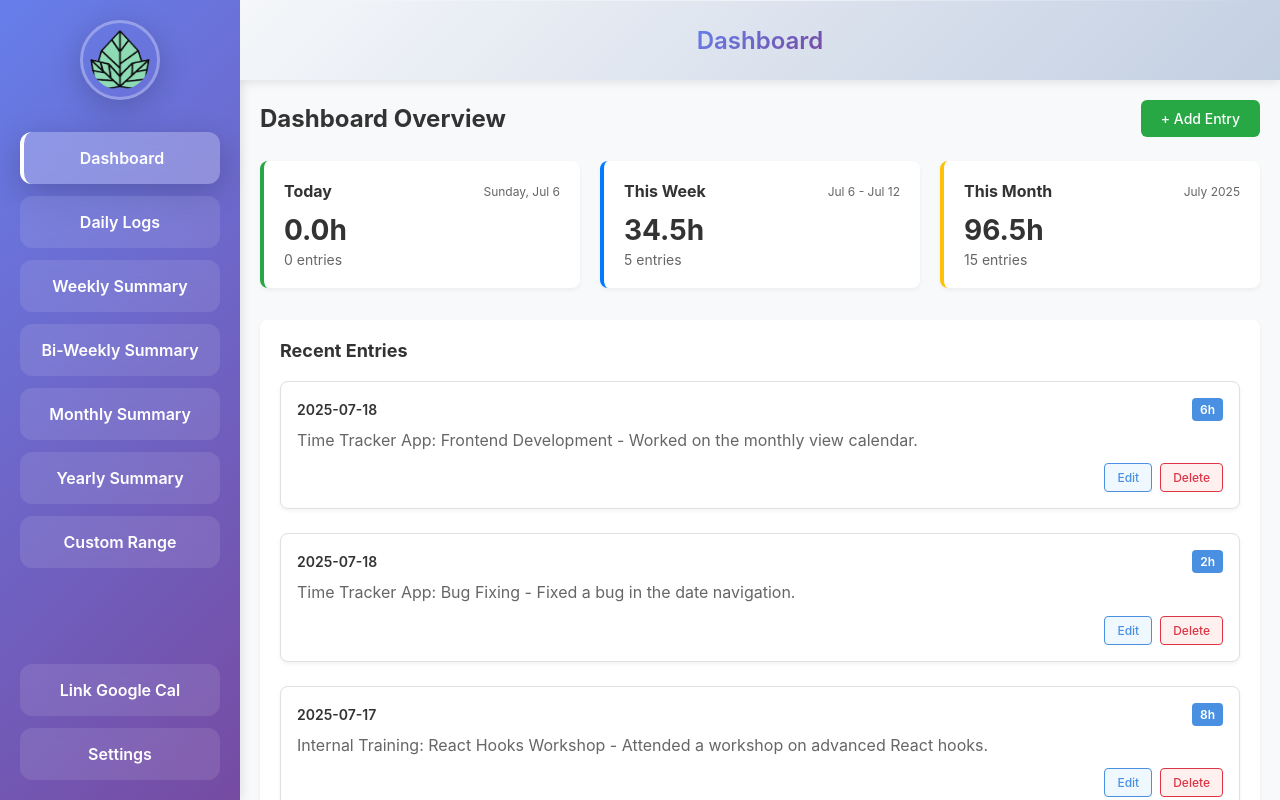
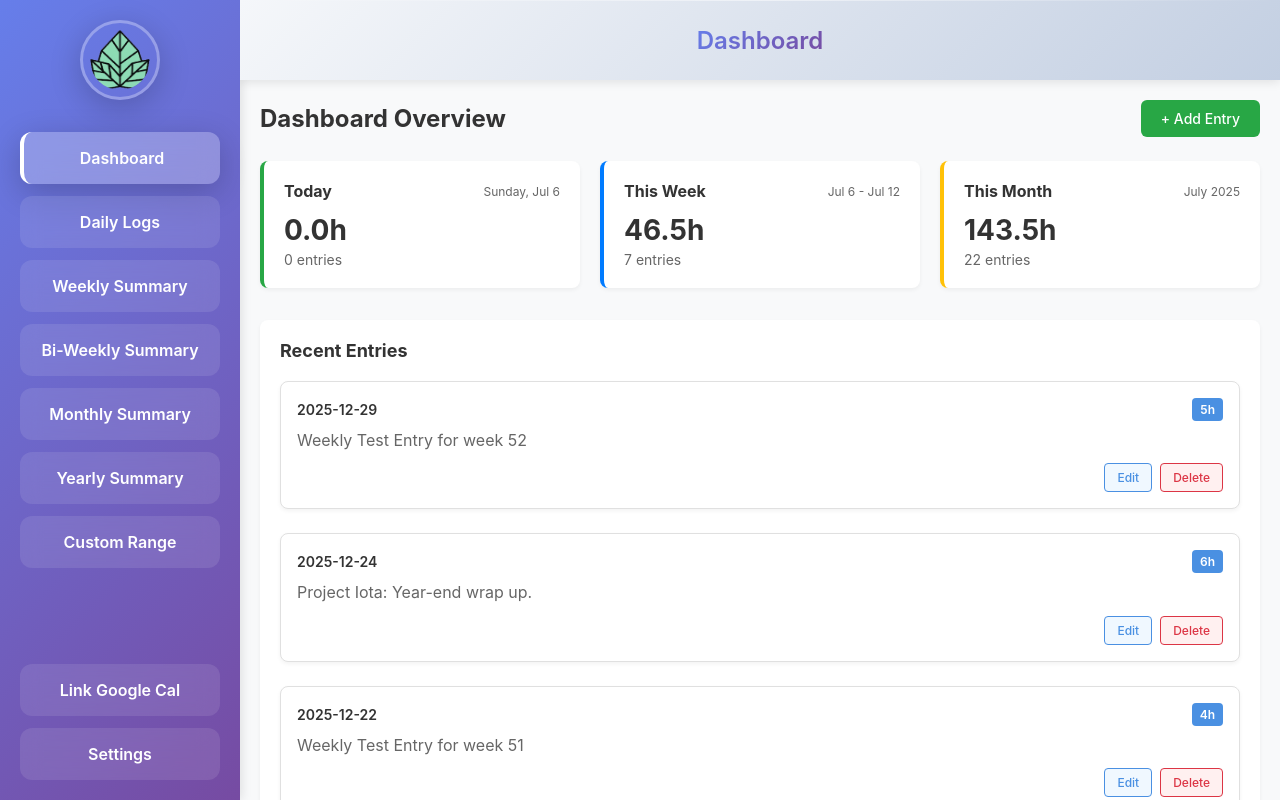
Before and after one commit to ClintasaurusRex/time-tracker, a React (Vite) app: page / in a window 1280 px wide. Built offline with nearby package versions, Linux system fonts and the light colour scheme.

Commit message:
Add comprehensive mock data for time entries, including monthly, weekly, and bi-weekly entries for 2025

```diff
--- a/src/data/mockData.ts
+++ b/src/data/mockData.ts
@@ -1,6 +1,46 @@
 import type { TimeEntry } from "../types";
 
 export const mockEntries: TimeEntry[] = [
+  // January
+  { id: "jan-1", date: "2025-01-10", hours: 7, task: "Project Alpha: Kickoff meeting." },
+  // February
+  { id: "feb-1", date: "2025-02-14", hours: 8, task: "Project Beta: Sprint planning." },
+  // March
+  { id: "mar-1", date: "2025-03-05", hours: 6, task: "Project Gamma: Initial design." },
+  // April
+  { id: "apr-1", date: "2025-04-20", hours: 7.5, task: "Project Delta: API integration." },
+  // May
+  {
+    id: "may-1",
+    date: "2025-05-17",
+    hours: 8,
+    task: "Internal Training: Node.js - Built backend services.",
+  },
+  // June
+  {
+    id: "jun-1",
+    date: "2025-06-13",
+    hours: 8,
+    task: "Client Project A: Database Design - Designed new database schema.",
+  },
+  // July
+  {
+    id: "jul-1",
+    date: "2025-07-18",
+    hours: 6,
+    task: "Time Tracker App: Frontend Development - Worked on the monthly view calendar.",
+  },
+  // August
+  { id: "aug-1", date: "2025-08-22", hours: 7, task: "Project Epsilon: Feature release." },
+  // September
+  { id: "sep-1", date: "2025-09-09", hours: 8, task: "Project Zeta: User testing." },
+  // October
+  { id: "oct-1", date: "2025-10-31", hours: 5, task: "Project Eta: Halloween event." },
+  // November
+  { id: "nov-1", date: "2025-11-15", hours: 7.5, task: "Project Theta: Final review." },
+  // December
+  { id: "dec-1", date: "2025-12-24", hours: 6, task: "Project Iota: Year-end wrap up." },
+
   // July 2025 - Current month with many entries
   {
     id: "1",
@@ -246,4 +286,33 @@ export const mockEntries: TimeEntry[] = [
     hours: 8,
     task: "Internal Training: Node.js - Built backend services.",
   },
+
+  // Weekly mock data for 2025 (one entry per week, Mondays)
+  ...Array.from({ length: 52 }, (_, i) => {
+    const weekStart = new Date(2025, 0, 1 + i * 7);
+    // Adjust to Monday
+    weekStart.setDate(weekStart.getDate() + ((1 - weekStart.getDay() + 7) % 7));
+    const month = String(weekStart.getMonth() + 1).padStart(2, "0");
+    const day = String(weekStart.getDate()).padStart(2, "0");
+    return {
+      id: `week-${i + 1}`,
+      date: `2025-${month}-${day}`,
+      hours: 4 + (i % 5), // Vary hours for realism
+      task: `Weekly Test Entry for week ${i + 1}`,
+    };
+  }),
+
+  // Bi-weekly mock data for 2025 (one entry every other Monday)
+  ...Array.from({ length: 26 }, (_, i) => {
+    const biWeekStart = new Date(2025, 0, 1 + i * 14);
+    biWeekStart.setDate(biWeekStart.getDate() + ((1 - biWeekStart.getDay() + 7) % 7));
+    const month = String(biWeekStart.getMonth() + 1).padStart(2, "0");
+    const day = String(biWeekStart.getDate()).padStart(2, "0");
+    return {
+      id: `biweek-${i + 1}`,
+      date: `2025-${month}-${day}`,
+      hours: 6 + (i % 3), // Vary hours for realism
+      task: `Bi-weekly Test Entry for period ${i + 1}`,
+    };
+  }),
 ];
```
